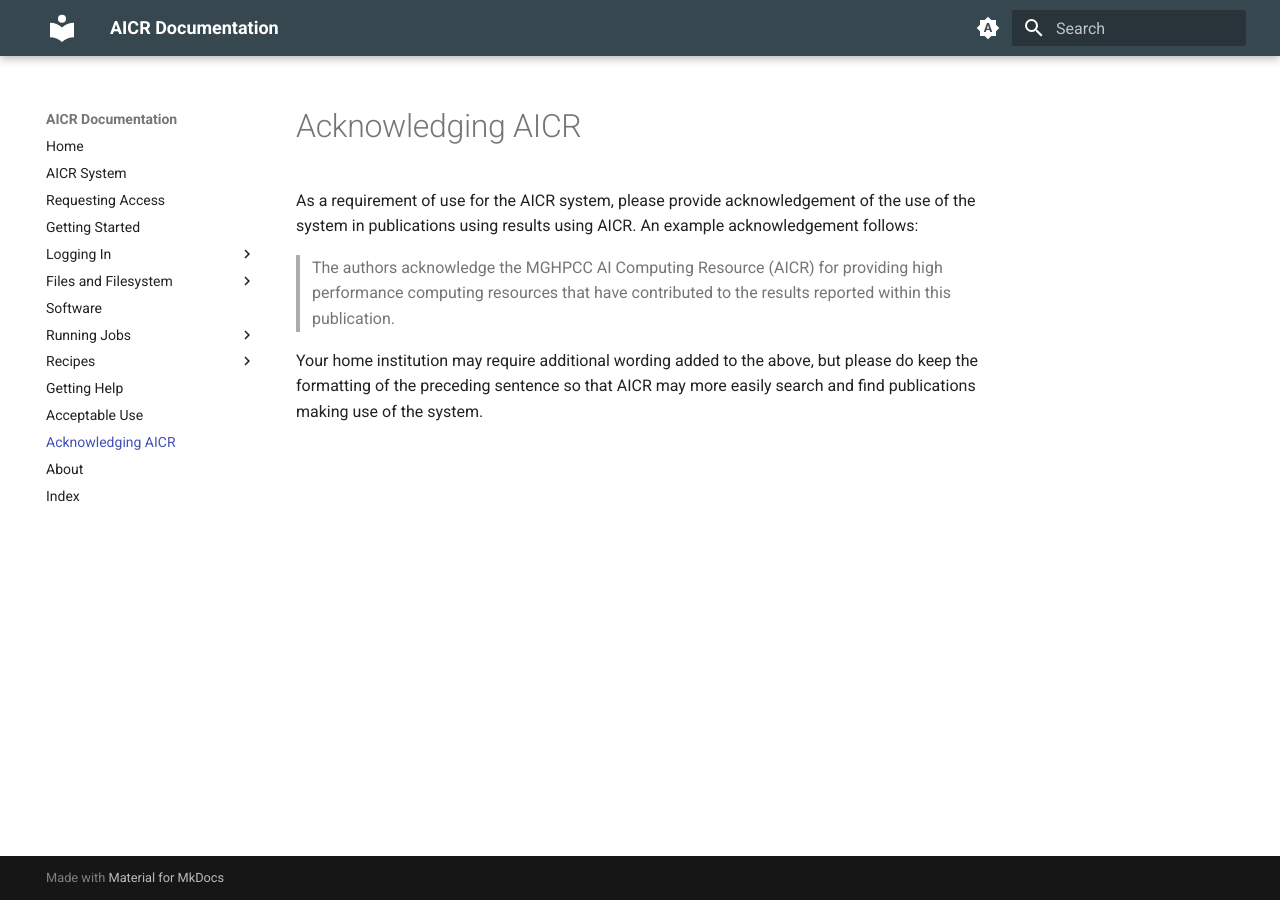
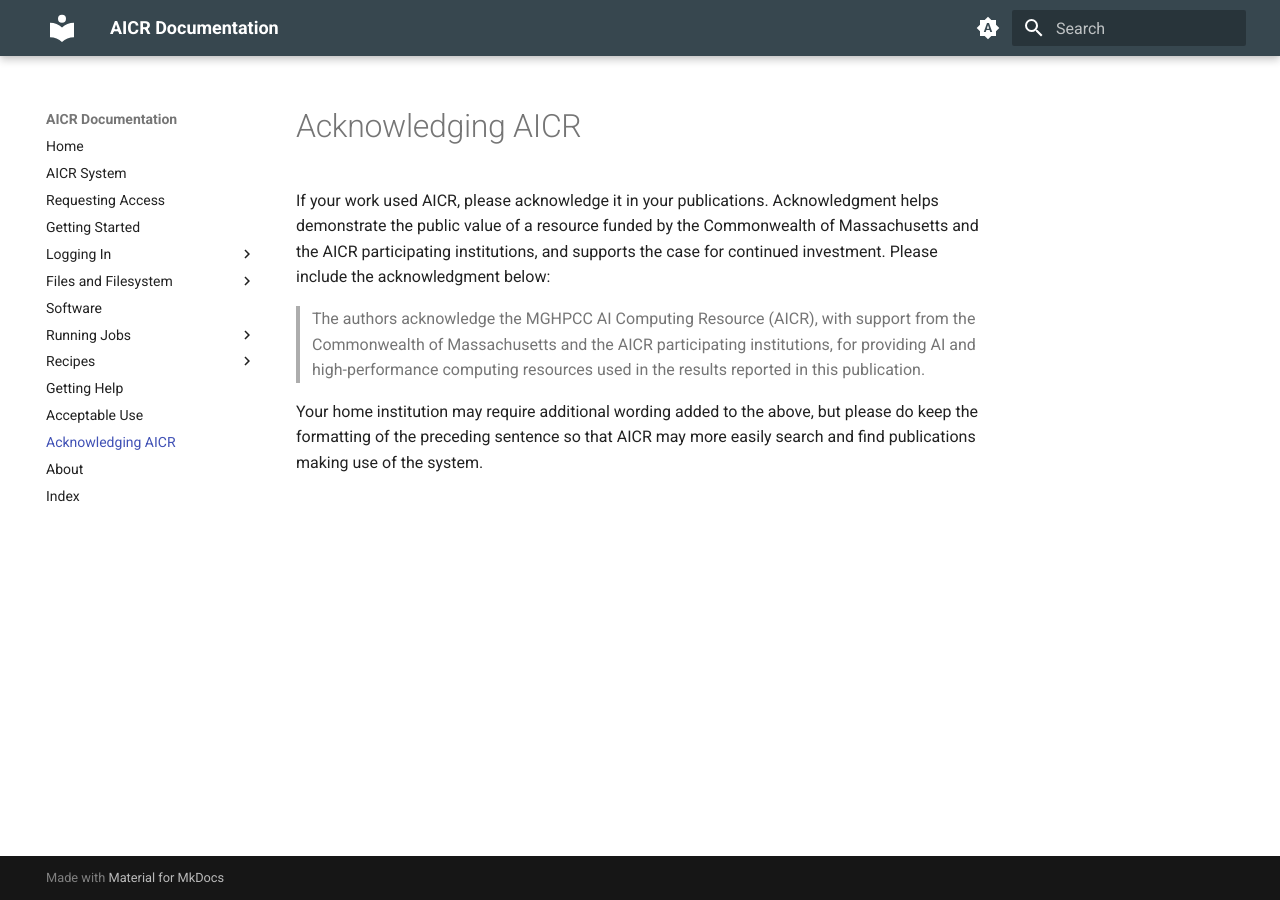
Before and after one commit to mghpcc/aicr-docs-edit, an MkDocs documentation site: the page built from docs/acknowledging-aicr.md, in a window 1280 px wide. Built offline with MkDocs 1.6.1 and Material for MkDocs 9.7.7, drawn with Linux system fonts in a browser that asks for light colours.

Commit message:
updating acknowledgement

```diff
--- a/docs/acknowledging-aicr.md
+++ b/docs/acknowledging-aicr.md
@@ -1,7 +1,7 @@
 # Acknowledging AICR
 
-As a requirement of use for the AICR system, please provide acknowledgement of the use of the system in publications using results using AICR. An example acknowledgement follows:
+If your work used AICR, please acknowledge it in your publications. Acknowledgment helps demonstrate the public value of a resource funded by the Commonwealth of Massachusetts and the AICR participating institutions, and supports the case for continued investment. Please include the acknowledgment below:
 
-> The authors acknowledge the MGHPCC AI Computing Resource (AICR) for providing high performance computing resources that have contributed to the results reported within this publication.
+> The authors acknowledge the MGHPCC AI Computing Resource (AICR), with support from the Commonwealth of Massachusetts and the AICR participating institutions, for providing AI and high-performance computing resources used in the results reported in this publication.
 
 Your home institution may require additional wording added to the above, but please do keep the formatting of the preceding sentence so that AICR may more easily search and find publications making use of the system.
```
